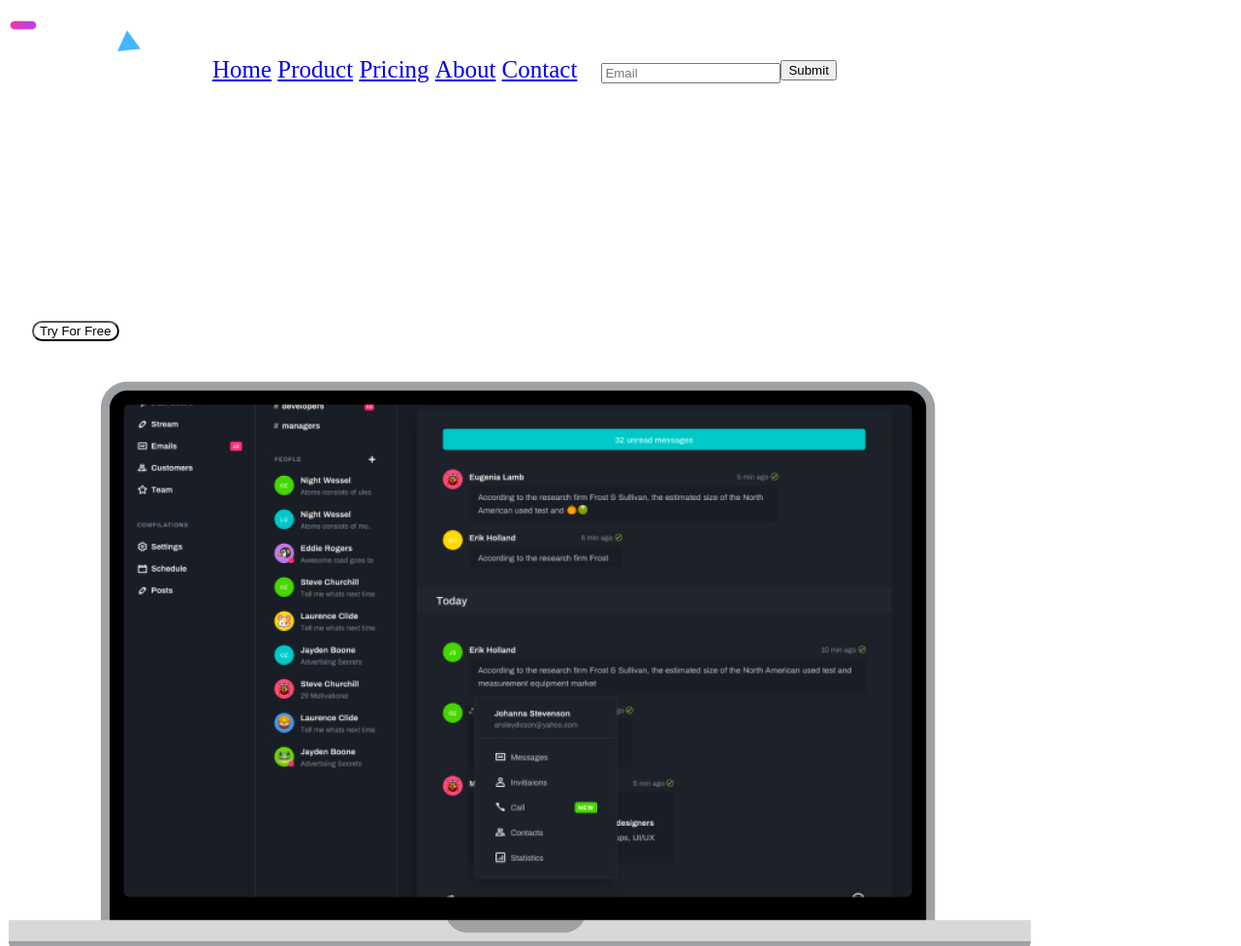
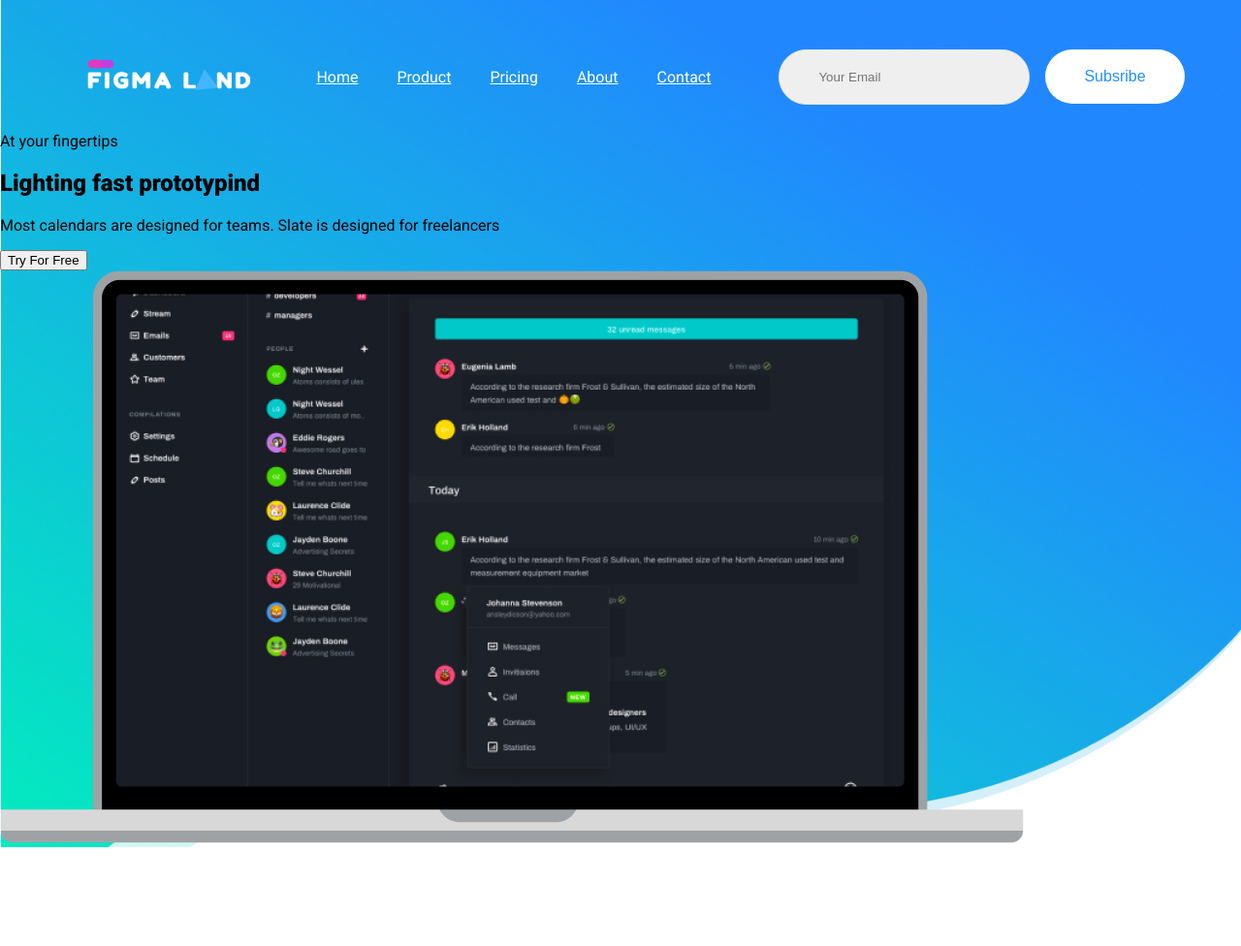
Before and after one commit to Prora6/sprint-1, a plain HTML site: page index.html in a window 1280 px wide. Shown: the top 976 px of the page at 97% size. After the commit the page ends 874 px from the top, so only its background shows below. Drawn offline with Linux system fonts and the light colour scheme.

Commit message:
Сделал хедер, уберу подчеркивания и все, он готов.

```diff
--- a/index.html
+++ b/index.html
@@ -4,56 +4,51 @@
     <meta charset="UTF-8">
     <meta name="viewport" content="width=device-width, initial-scale=1.0">
     <title>Document</title>
+    <link href="https://fonts.googleapis.com/css2?family=Roboto:wght@400;500;900&display=swap" rel="stylesheet">
     <link rel="stylesheet" href="style.css">
 </head>
 <body>
-    <section class="section-baner">
+    <section class="welcome-section">
         <header class="header">
-            <div class="logo-wrap">
-                <img src="/images/Rectangle 4.png" alt="figma" class="figma land">
+            <div class="header-logo-container">
+                <img src="./images/Rectangle 4.png" alt="figma" class="header-logo">
             </div>
-                <ul class="list">
+                <ul class="header-list">
                     <li>
-                        <a href="https://www.figma.com/file/l8HpfRKExYhWLwoLDwPfKj/Figmaland--startup-Landing-page-(Community)?node-id=65%3A0" >Home</a>
+                        <a href="https://www.figma.com/file/l8HpfRKExYhWLwoLDwPfKj/Figmaland--startup-Landing-page-(Community)?node-id=65%3A0" class="header-list-item">Home</a>
                     </li>
                     <li>
-                        <a href="https://www.figma.com/file/l8HpfRKExYhWLwoLDwPfKj/Figmaland--startup-Landing-page-(Community)?node-id=65%3A0" >Product</a>
+                        <a href="https://www.figma.com/file/l8HpfRKExYhWLwoLDwPfKj/Figmaland--startup-Landing-page-(Community)?node-id=65%3A0" class="header-list-item">Product</a>
                     </li>
                     <li>
-                        <a href="https://www.figma.com/file/l8HpfRKExYhWLwoLDwPfKj/Figmaland--startup-Landing-page-(Community)?node-id=65%3A0" >Pricing</a>
+                        <a href="https://www.figma.com/file/l8HpfRKExYhWLwoLDwPfKj/Figmaland--startup-Landing-page-(Community)?node-id=65%3A0" class="header-list-item">Pricing</a>
                     </li>
                     <li>
-                        <a href="https://www.figma.com/file/l8HpfRKExYhWLwoLDwPfKj/Figmaland--startup-Landing-page-(Community)?node-id=65%3A0" >About</a>
+                        <a href="https://www.figma.com/file/l8HpfRKExYhWLwoLDwPfKj/Figmaland--startup-Landing-page-(Community)?node-id=65%3A0" class="header-list-item">About</a>
                     </li>
                     <li>
-                        <a href="https://www.figma.com/file/l8HpfRKExYhWLwoLDwPfKj/Figmaland--startup-Landing-page-(Community)?node-id=65%3A0" >Contact</a>
+                        <a href="https://www.figma.com/file/l8HpfRKExYhWLwoLDwPfKj/Figmaland--startup-Landing-page-(Community)?node-id=65%3A0" class="header-list-item">Contact</a>
                     </li>
                 </ul>
-                <form action="" class="form-subcribe">
-                    <div class="form-group">
-                        <input type="email" placeholder="Email" name="Email">
-                    </div>
-                    <button>Submit</button>
+                <form action="" class="header-form">
+                    <input type="email" placeholder="Your Email" name=" Your Email" class="header-form-input">
+                    <button class="header-form-button">Subsribe</button>
                 </form>
         </header>
-        <div class="header-second">
-            <ul class="list">
-                <li>
-                    <h2>At your fingertips</h2>
-                </li>
-                <li>
-                    <h1>Lighting fast prototypind</h1>
-                </li>
-                <li>
-                    <h3>Most calendars are designed for teams. Slate is designed for freelancers</h3>
-                </li>
-                <li>
-                    <button class="try-for-free">Try For Free</button>
-                </li>
-            </ul>
+        <div class="center-section">
+            <p class="center-section-text">
+                At your fingertips
+            </p>
+            <h1 class="center-section-title">
+                Lighting fast prototypind
+            </h1>
+            <p class="center-section-subtitle">
+                Most calendars are designed for teams. Slate is designed for freelancers
+            </p>
+            <button class="try-for-free">Try For Free</button>
         </div>
         <div>
-            <img src="/images/@ Macbook Pro.png" alt="Мак">
+            <img src="./images/@ Macbook Pro.png" alt="Мак">
         </div>
     </section>
 </body>
--- a/style.css
+++ b/style.css
@@ -1,35 +1,60 @@
-.section-baner{
-
-    color: #FFFFFF;
+body {
+    margin: 0px;
+    font-family: 'Roboto', sans-serif;
 }
 
-
-.header{
-    font-size: 25px;
-    display: flex;
+* {
+    box-sizing: border-box;
 }
 
-
-.list{
-list-style: none;
-font-weight: 400px;
-padding: 25px;
+.welcome-section {
+   background-image: url("/images/@\ Gradient.png");
+   background-size: cover;
+   background-repeat: no-repeat;
 }
 
-.list li {
-    display: inline;
+.header {
+    display: flex;
+    justify-content: center;
+    align-items: center;
+    padding-top: 38px;
 }
 
-.item .subsribe{
-    background: #FFFFFF;
-    border-radius: 35px;
+.header-logo-container {
+    padding: 10px 30px;
+    margin-right: 12px;
 }
 
-.try-for-free{
-    background: #FFFFFF;
+.header-list {
+    margin-right: 40px;
+    display: flex;
+    list-style: none;
+    padding-left: 0px;
+}
+
+.header-list-item {
+    padding: 10px;
+    margin-right: 20px;
+    color: #fff;
+}
+
+.header-form-input {
+    background-color: #EFEFEF;
+    border-radius: 39px;
+    border: 1px solid #E8E8E8;
+    padding: 20px 40px;
+    margin-right: 12px;
+
+}
+
+.header-form-button {
+    padding: 20px 40px;
+    background-color: #FFFFFF;
     border-radius: 35px;
+    border: none;
+    cursor: pointer;
+    color: #2091F9;
+    font-weight: 500;
+    font-size: 16px;
+    line-height: 16px;
 }
-.form-subcribe {
-    display: flex;
-    align-items: center;
-}
```
